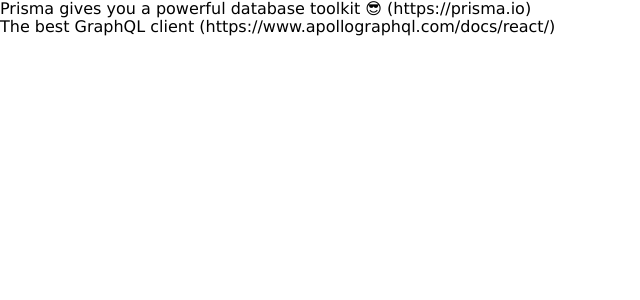
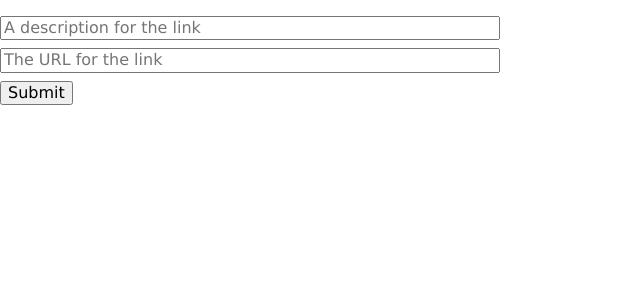
Before and after one commit to jayaramsivaramannair/hackernews-react-apollo, a React (Create React App) app: page / in a window 1280 px wide. Shown: the top 300 px of the page, without its empty margins (0-640 px from the left). Built offline with nearby package versions, Linux system fonts and the light colour scheme.

Commit message:
Created a new CreateLink component and imported useMutation hook to send mutation requests

```diff
--- a/src/components/App.js
+++ b/src/components/App.js
@@ -1,12 +1,21 @@
 import React, {Component} from 'react';
+import CreateLink from './CreateLink';
 import LinkList from './LinkList';
 
 
+
+//The Below component renders the list of links
+/*
 class App extends Component {
   render() {
     return <LinkList />
   }
 }
+*/
+
+const App = () => {
+  return <CreateLink />
+}
 
 
 export default App;
--- /dev/null
+++ b/src/components/CreateLink.js
@@ -0,0 +1,73 @@
+import React, {useState} from 'react';
+//Import useMutation hook from @apollo/client
+import { useMutation, gql } from '@apollo/client';
+
+//use gql library to parse the graphQL string and save it in a variable so it can be consumed by useMutation hook
+const CREATE_LINK_MUTATION = gql`
+  mutation PostMutation(
+    $description: String!
+    $url: String!
+  ) {
+    post(description: $description, url: $url) {
+      id
+      createdAt
+      url
+      description
+    }
+  }
+`
+
+const  CreateLink = () => {
+  const [formState, setFormState] = useState({
+    description: '',
+    url: ''
+  })
+
+  const [createLink] = useMutation(CREATE_LINK_MUTATION, {
+    variables: {
+      description: formState.description,
+      url: formState.url
+    }
+  })
+
+  return (
+    <div>
+      <form
+        onSubmit = {(e) => {
+          e.preventDefault();
+          createLink();
+        }}
+      >
+        <div className="flex flex-column mt3">
+          <input
+            className="mb2"
+            value={formState.description}
+            onChange={(e) =>
+              setFormState({
+                ...formState,
+                description: e.target.value
+              })
+            }
+            type="text"
+            placeholder="A description for the link"
+          />
+          <input
+            className="mb2"
+            value={formState.url}
+            onChange={(e) =>
+              setFormState({
+                ...formState,
+                url: e.target.value
+              })
+            }
+            type="text"
+            placeholder="The URL for the link"
+          />
+        </div>
+        <button type="submit">Submit</button>
+      </form>
+    </div>
+  )
+}
+
+export default CreateLink
--- a/src/components/LinkList.js
+++ b/src/components/LinkList.js
@@ -1,7 +1,10 @@
 import React from 'react'
 import Link from './Link';
+
+//Imports useQuery hook from @apollo/client package
 import { useQuery, gql } from '@apollo/client';
 
+//A query is sent to the server using gql query string and then the resultant data is stored in FEED_QUERY
 const FEED_QUERY = gql`
   {
     feed {
@@ -17,25 +20,19 @@
 `
 
 const LinkList = () => {
-  const linksToRender = [
-    {
-      id: 'link-id-1',
-      description:
-        'Prisma gives you a powerful database toolkit 😎',
-      url: 'https://prisma.io'
-    },
-    {
-      id: 'link-id-2',
-      description: 'The best GraphQL client',
-      url: 'https://www.apollographql.com/docs/react/'
-    }
-  ]
+  //The data returned from the graphQL server is extracted so that it can be used to display links
+  const {data} = useQuery(FEED_QUERY)
+
   return (
     <div>
       {
-        linksToRender.map((link) => {
-          return <Link key={link.id} link={link} />
-        })
+        data && (
+          <>
+            {data.feed.links.map((link) => {
+              return <Link key={link.id} link={link}/>
+            })}
+          </>
+        )
       }
     </div>
   )
```
Also changed, not shown: 1 other file (tests, documents, lock files or other folders).
